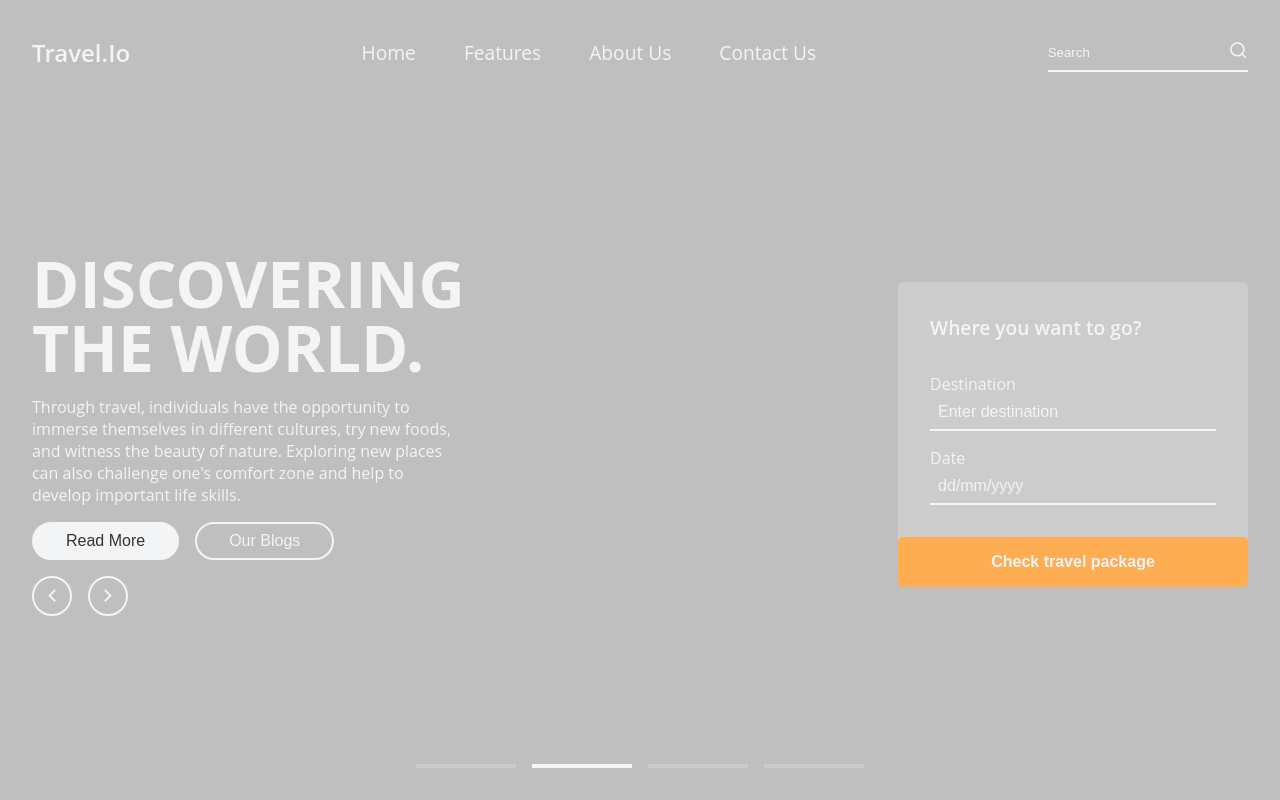
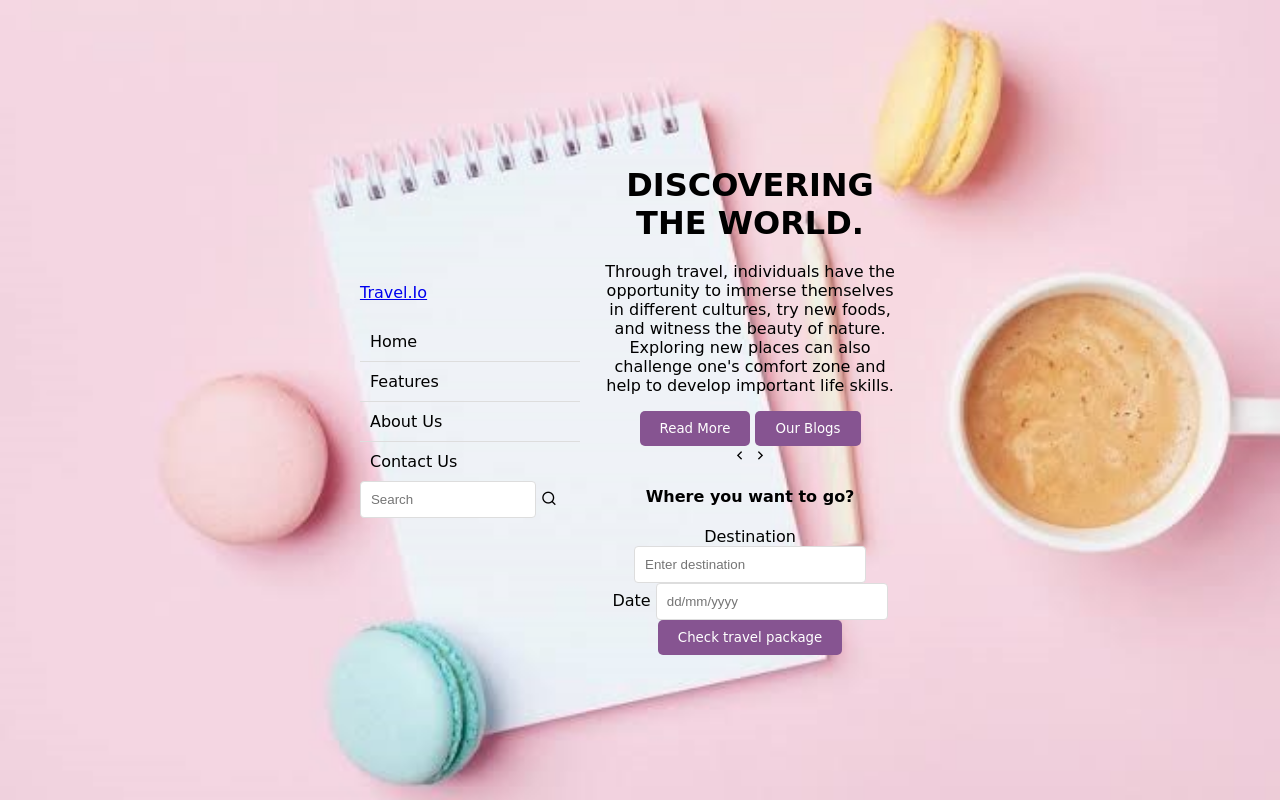
Before and after one commit to Prassu995/OCTANET_AUGUST, a plain HTML site: page index.html in a window 1280 px wide. Drawn offline with nearby package versions, Linux system fonts and the light colour scheme.

Commit message:
Add files via upload

```diff
--- a/style.css
+++ b/style.css
@@ -1,242 +1,83 @@
-@import url("./travel.jpg");
-
-:root {
-  --primary-color: #fead53;
-  --text-dark: #333333;
-  --text-light: #ffffff33;
-  --extra-light: #f3f4f6;
-
-  --max-width: 1300px;
-}
-
-* {
-  padding: 0;
-  margin: 0;
-  box-sizing: border-box;
-}
-
-a {
-  text-decoration: none;
-}
-
-input::placeholder {
-  color: var(--extra-light);
-}
-
 body {
-  font-family: "Open Sans", sans-serif;
-  min-height: 100vh;
-  background-image: linear-gradient(rgba(0, 0, 0, 0.25), rgba(0, 0, 0, 0.25)),
-    url("top.jpg");
-  background-position: center center;
-  background-size: cover;
-  background-repeat: no-repeat;
-}
-
-nav {
-  position: absolute;
-  top: 0;
-  left: 50%;
-  transform: translateX(-50%);
-  width: 100%;
-  max-width: var(--max-width);
-  padding: 2rem;
-  display: flex;
-  align-items: center;
-  justify-content: space-between;
-  z-index: 1;
-}
-
-.nav__logo a {
-  font-size: 1.5rem;
-  font-weight: 600;
-  color: var(--extra-light);
-}
-
-.nav__links {
-  list-style: none;
-  display: flex;
-  align-items: center;
-  gap: 3rem;
-}
-
-.nav__links .link {
-  font-size: 1.2rem;
-  font-weight: 500;
-  color: var(--extra-light);
-  cursor: pointer;
-  transition: 0.3s;
-}
-
-.nav__links .link:hover {
-  color: var(--primary-color);
-}
-
-.search__box {
-  padding: 0.5rem 0;
-  border-bottom: 2px solid var(--extra-light);
-}
-
-.search__box input {
-  color: var(--extra-light);
-  background-color: transparent;
-  outline: none;
-  border: none;
-}
-
-.search__box i {
-  color: var(--extra-light);
-  font-size: 1.2rem;
-  cursor: pointer;
+    font-family: "Gochi Hand", cursive;
+     background-image: url("./picture.jpg");
+    background-size: cover;
+    display: flex;
+    justify-content: center;
+    align-items: center;
+    height: 100vh;
+    margin: 0;
 }
 
 .container {
-  display: flex;
-  min-height: 100vh;
-  max-width: var(--max-width);
-  margin: auto;
-  padding: 2rem;
-  padding-top: 100px;
-  position: relative;
+    background: transparent;
+    padding: 20px;
+    width: 300px;
+    text-align: center;
 }
 
-.container__left,
-.container__right {
-  flex: 1;
-  display: flex;
-  align-items: center;
-  justify-content: flex-start;
+h1 {
+    margin-bottom: 20px;
 }
 
-.container__left .content {
-  max-width: 400px;
-  display: grid;
-  gap: 1rem;
+.input-container {
+    display: flex;
+    justify-content: space-between;
 }
 
-.content h1 {
-  font-size: 4rem;
-  line-height: 4rem;
-  color: var(--extra-light);
-  font-weight: 700;
+input {
+    width: 70%;
+    padding: 10px;
+    border: 1px solid #ddd;
+    border-radius: 4px;
 }
 
-.content p {
-  color: var(--extra-light);
+button {
+    padding: 10px 20px;
+    border: none;
+    background: #865491;
+    color: #fff;
+    font-family: "gochi-hand",cursive;
+    border-radius: 5px;
+
 }
 
-.btns {
-  display: flex;
-  gap: 1rem;
+button:hover {
+    background: #d3afd4;
 }
 
-.btns button {
-  padding: 0.5rem 2rem;
-  color: var(--extra-light);
-  font-size: 1rem;
-  background-color: transparent;
-  outline: none;
-  border: 2px solid var(--extra-light);
-  border-radius: 2rem;
-  cursor: pointer;
-  transition: 0.3s;
+ul {
+    list-style: none;
+    padding: 0;
+    margin: 20px 0 0;
 }
 
-button.read__more {
-  background-color: var(--extra-light);
-  color: var(--text-dark);
+li {
+    padding: 10px;
+    border-bottom: 1px solid #ddd;
+    display: flex;
+    justify-content: space-between;
+    align-items: center;
 }
 
-button.our__blogs:hover {
-  background-color: var(--text-light);
+li:last-child {
+    border-bottom: none;
 }
 
-.chevrons {
-  display: flex;
-  gap: 1rem;
+li.completed {
+    text-decoration: line-through;
+    color: #888;
 }
 
-.chevrons span {
-  height: 40px;
-  width: 40px;
-  font-size: 1.5rem;
-  color: var(--extra-light);
-  display: flex;
-  align-items: center;
-  justify-content: center;
-  border-radius: 50%;
-  border: 2px solid var(--extra-light);
-  cursor: pointer;
-  transition: 0.3s;
+li button {
+    background: transparent;
+    border: none;
+    color: #960808;
+    padding: 20px 20px;
+    font-size: 25px ;
+    cursor: pointer;
 }
 
-.chevrons span:hover {
-  background-color: var(--text-light);
+li button:hover {
+    background: transparent;
 }
-
-.container__right {
-  justify-content: flex-end;
-}
-
-form {
-  width: 350px;
-  display: grid;
-  border-radius: 5px;
-  background-color: var(--text-light);
-  color: var(--extra-light);
-}
-
-form h4 {
-  font-size: 1.2rem;
-  font-weight: 600;
-  padding: 2rem;
-}
-
-.form__group {
-  display: grid;
-  padding: 0 2rem;
-  margin-bottom: 1rem;
-}
-
-.form__group input {
-  padding: 0.5rem;
-  font-size: 1rem;
-  color: var(--extra-light);
-  background-color: transparent;
-  outline: none;
-  border: none;
-  border-bottom: 2px solid var(--extra-light);
-}
-
-form button {
-  margin-top: 1rem;
-  padding: 1rem;
-  font-size: 1rem;
-  font-weight: 600;
-  outline: none;
-  border: none;
-  border-radius: 5px;
-  background-color: var(--primary-color);
-  color: var(--extra-light);
-  cursor: pointer;
-}
-
-.bottom__tracker {
-  position: absolute;
-  bottom: 2rem;
-  left: 50%;
-  transform: translateX(-50%);
-  display: flex;
-  gap: 1rem;
-}
-
-.bottom__tracker span {
-  display: inline-block;
-  height: 4px;
-  width: 100px;
-  background-color: var(--text-light);
-}
-
-.bottom__tracker span:nth-child(2) {
-  background-color: var(--extra-light);
-}
```
Also changed, not shown: script.js (added, +30 -0 lines), todo.html (added, +21 -0 lines), picture.jpg (added).
